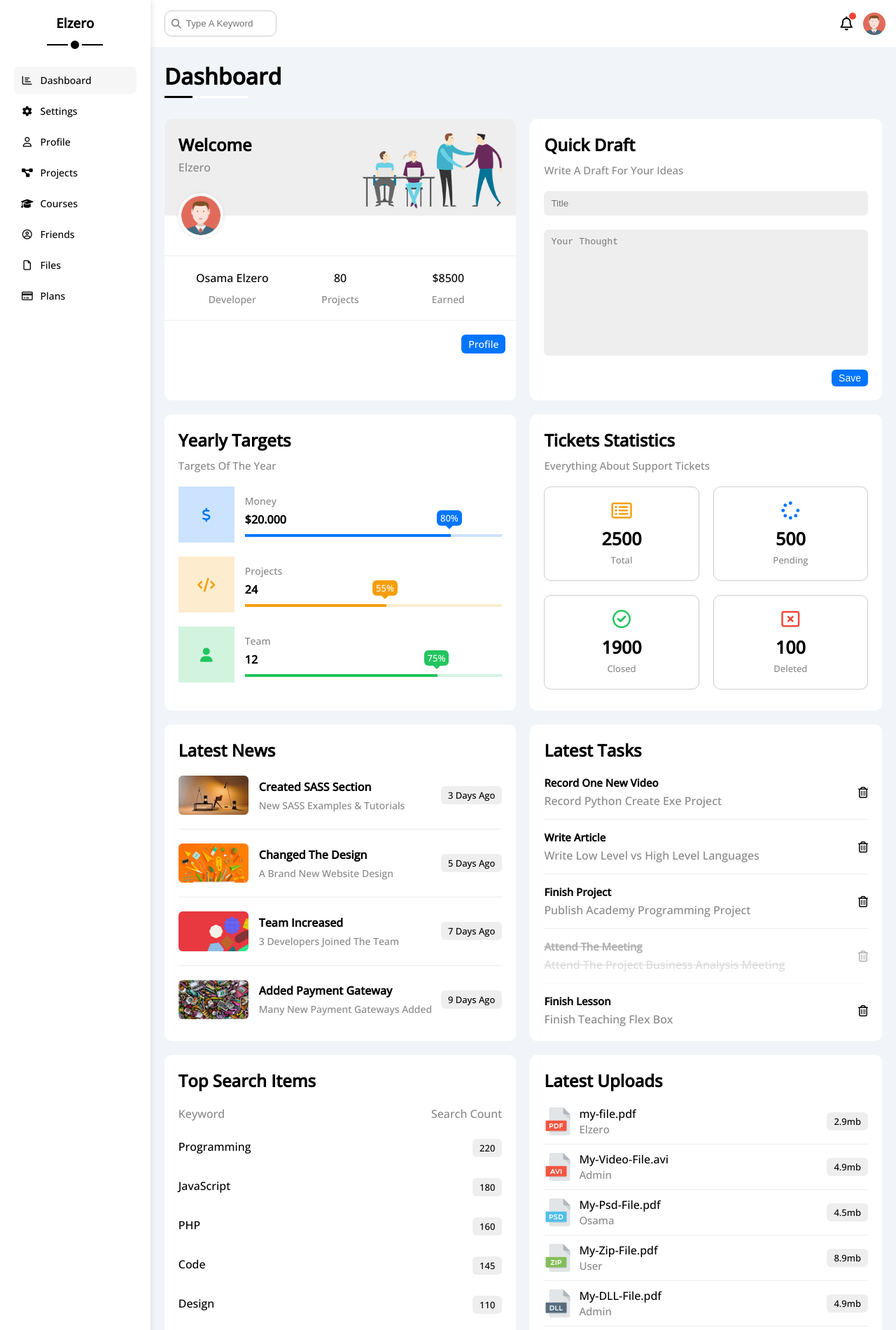
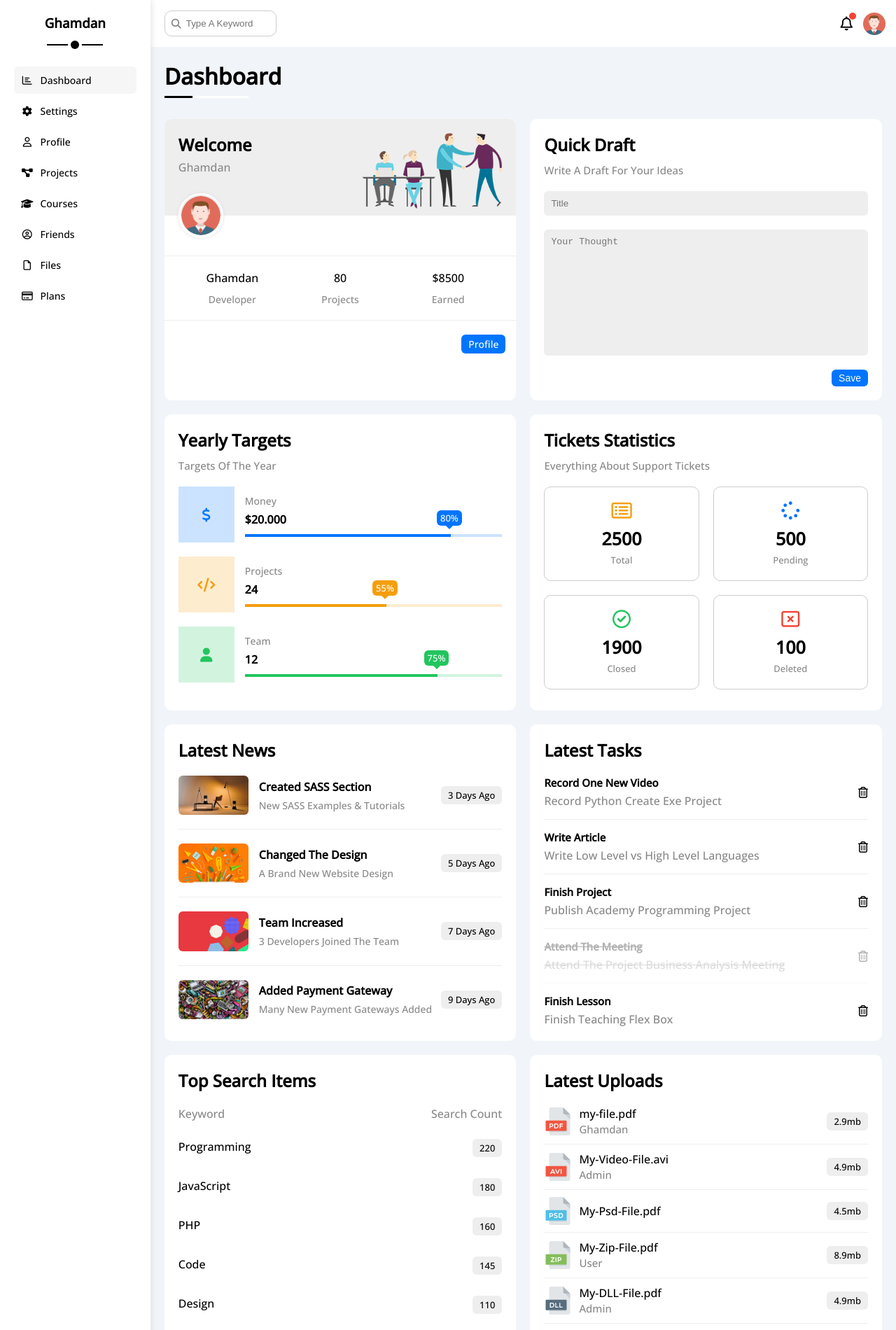
Before and after one commit to ghmedan/new-project, a plain HTML site: page index.html in a window 1280 px wide. Shown: the top 1900 px of the page at 70% size. Drawn offline with nearby package versions, Linux system fonts and the light colour scheme.

Commit message:
Update index.html

```diff
--- a/index.html
+++ b/index.html
@@ -15,7 +15,7 @@
   <body>
     <div class="page d-flex">
       <div class="sidebar bg-white p-20 p-relative">
-        <h3 class="p-relative txt-c mt-0">Elzero</h3>
+        <h3 class="p-relative txt-c mt-0">Ghamdan</h3>
         <ul>
           <li>
             <a class="active d-flex align-center fs-14 c-black rad-6 p-10" href="index.html">
@@ -88,13 +88,13 @@
             <div class="intro p-20 d-flex space-between bg-eee">
               <div>
                 <h2 class="m-0">Welcome</h2>
-                <p class="c-grey mt-5">Elzero</p>
+                <p class="c-grey mt-5">Ghamdan</p>
               </div>
               <img class="hide-mobile" src="imgs/welcome.png" alt="" />
             </div>
             <img src="imgs/avatar.png" alt="" class="avatar" />
             <div class="body txt-c d-flex p-20 mt-20 mb-20 block-mobile">
-              <div>Osama Elzero <span class="d-block c-grey fs-14 mt-10">Developer</span></div>
+              <div> Ghamdan <span class="d-block c-grey fs-14 mt-10">Developer</span></div>
               <div>80 <span class="d-block c-grey fs-14 mt-10">Projects</span></div>
               <div>$8500 <span class="d-block c-grey fs-14 mt-10">Earned</span></div>
             </div>
@@ -307,7 +307,7 @@
                   <img class="mr-10" src="imgs/pdf.svg" alt="" />
                   <div>
                     <span class="d-block">my-file.pdf</span>
-                    <span class="fs-15 c-grey">Elzero</span>
+                    <span class="fs-15 c-grey">Ghamdan</span>
                   </div>
                 </div>
                 <div class="bg-eee btn-shape fs-13">2.9mb</div>
@@ -327,7 +327,7 @@
                   <img class="mr-10" src="imgs/psd.svg" alt="" />
                   <div>
                     <span class="d-block">My-Psd-File.pdf</span>
-                    <span class="fs-15 c-grey">Osama</span>
+                    <span class="fs-15 c-grey"></span>
                   </div>
                 </div>
                 <div class="bg-eee btn-shape fs-13">4.5mb</div>
@@ -419,7 +419,7 @@
             <div class="top d-flex align-center">
               <img class="avatar mr-15" src="imgs/avatar.png" alt="" />
               <div class="info">
-                <span class="d-block mb-5 fw-bold">Osama Elzero</span>
+                <span class="d-block mb-5 fw-bold"> Ghamdan</span>
                 <span class="c-grey">About 3 Hours Ago</span>
               </div>
             </div>
@@ -497,9 +497,9 @@
                   </td>
                 </tr>
                 <tr>
-                  <td>Elzero Shop</td>
+                  <td>Ghamdan Shop</td>
                   <td>12 Oct 2021</td>
-                  <td>Elzero Company</td>
+                  <td>Ghamdan Company</td>
                   <td>$1500</td>
                   <td>
                     <img src="imgs/team-01.png" alt="" />
```
